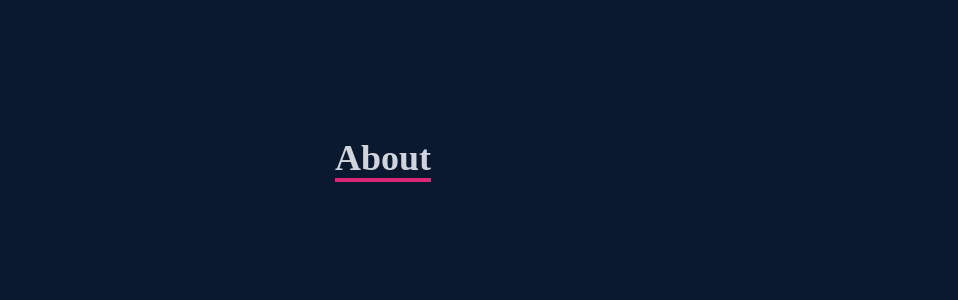
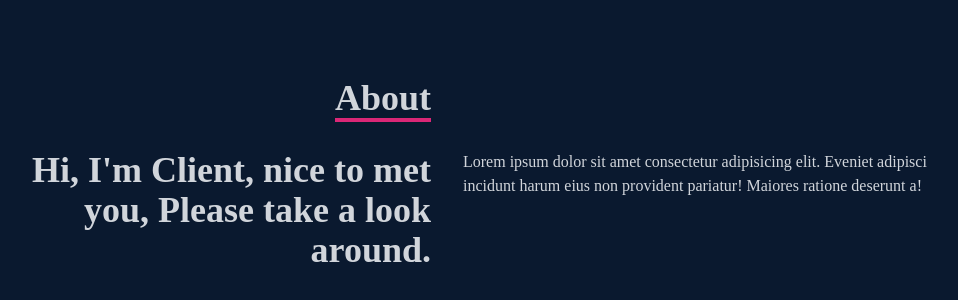
Before and after one commit to ikhodabande/portfolio-with-tailwand, a React (Create React App) app: page / in a window 1280 px wide. Shown: the part 1026-1326 px from the top of the page, without its empty margins (193-1151 px from the left). Built offline with nearby package versions, Linux system fonts and the light colour scheme.

Commit message:
adding style to about.jsx

```diff
--- a/src/components/About.jsx
+++ b/src/components/About.jsx
@@ -13,10 +13,16 @@ const About = () => {
           <div>
           </div>
         </div>
-        <div className='max-w-[1000px] w-full px-4 grid grid-cols-2 gap-8'>
-          <div className=''></div>
-          <div></div>
+
+        <div className='max-w-[1000px] w-full px-4 grid sm:grid-cols-2 gap-8'>
+          <div className='sm:text-right text-4xl font-bold'>
+            <p>Hi, I'm Client, nice to met you, Please take a look around.</p>
+          </div>
+          <div>
+            <p>Lorem ipsum dolor sit amet consectetur adipisicing elit. Eveniet adipisci incidunt harum eius non provident pariatur! Maiores ratione deserunt a!</p>
+          </div>
         </div>
+
       </div>
     </div>
   )
```
